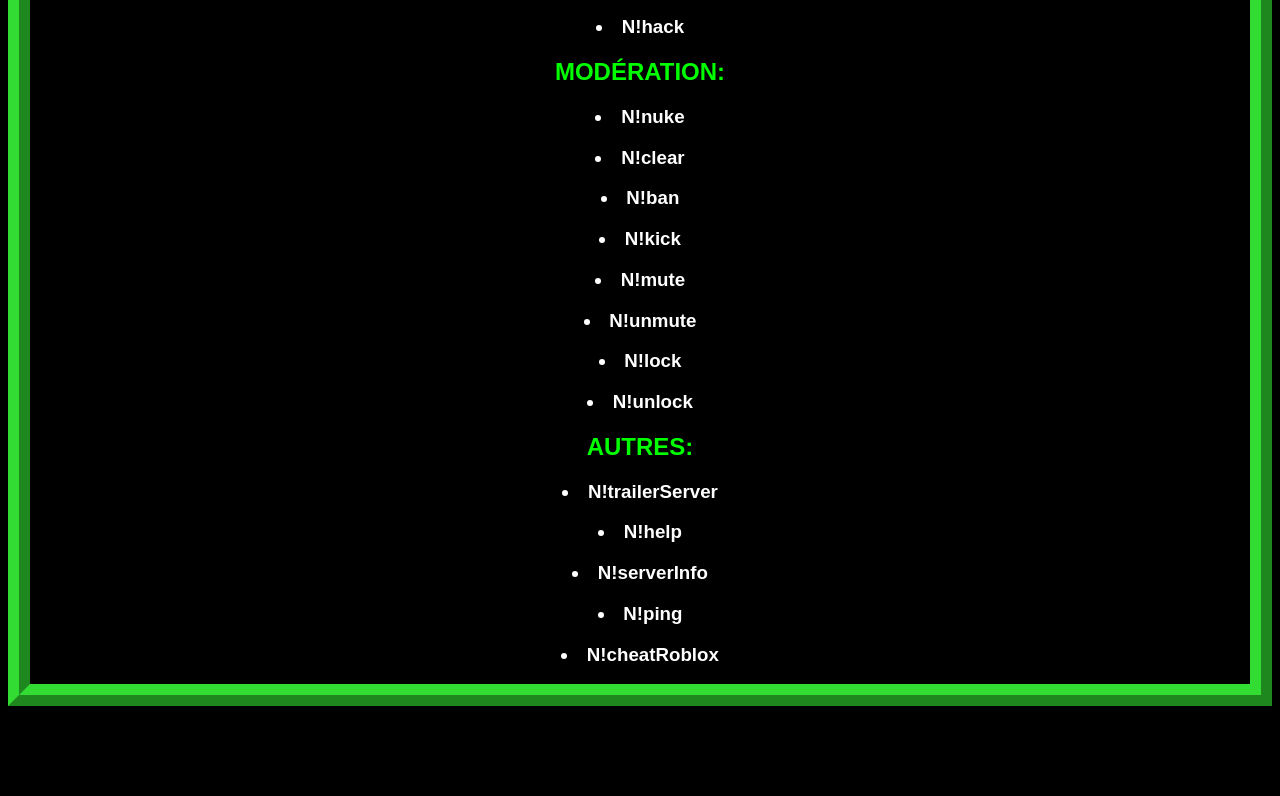
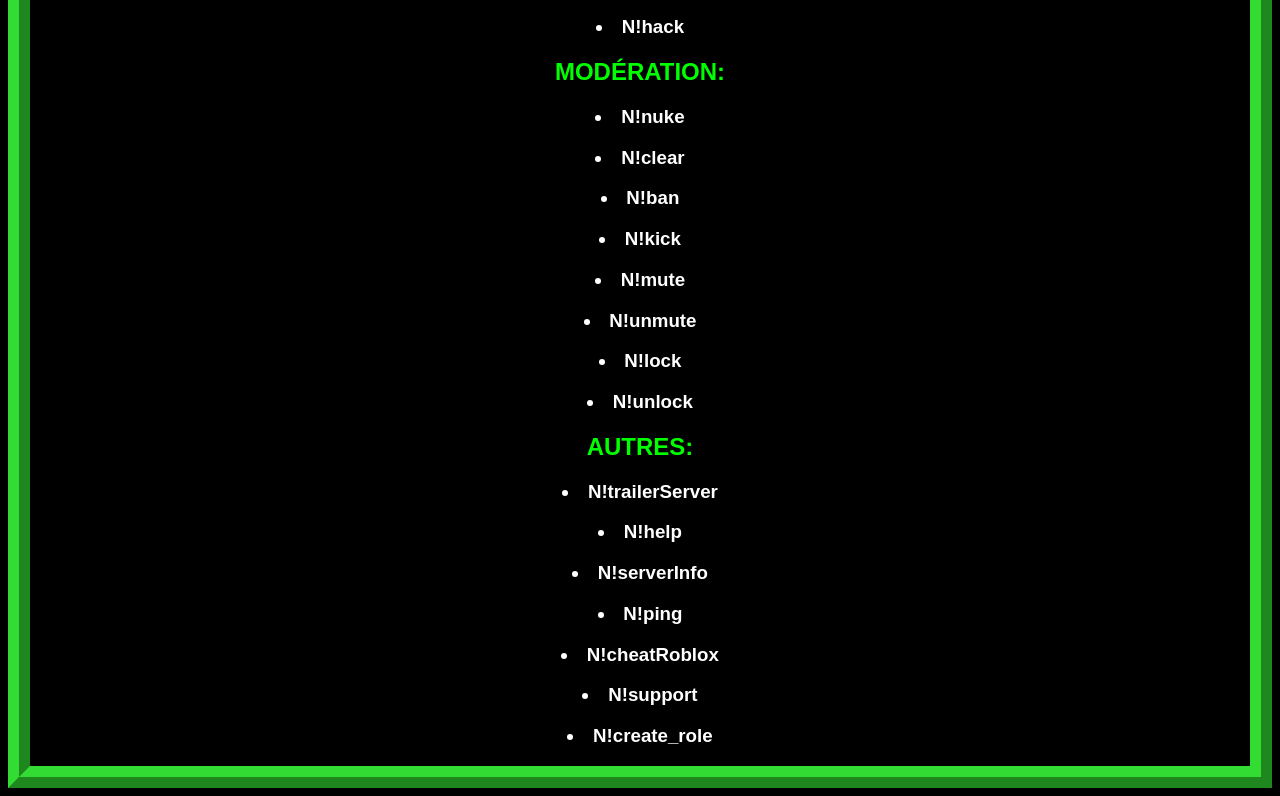
Before and after one commit to NitroCoding/NIGHT-PRO, a plain HTML site: page commandes.html in a window 1280 px wide. Shown: the part 386-1182 px from the top of the page. Before the commit the page ends 1100 px from the top, so only its background shows below. Drawn offline with Linux system fonts and the light colour scheme.

Commit message:
Update commandes.html

```diff
--- a/commandes.html
+++ b/commandes.html
@@ -37,6 +37,8 @@
         <h3><li>N!serverInfo</li></h3>
         <h3><li>N!ping</li></h3>
         <h3><li>N!cheatRoblox</li></h3>
+        <h3><li>N!support</li></h3>
+        <h3><li>N!create_role</li></h3>
     </commande>
 </body>
 </html>
```
